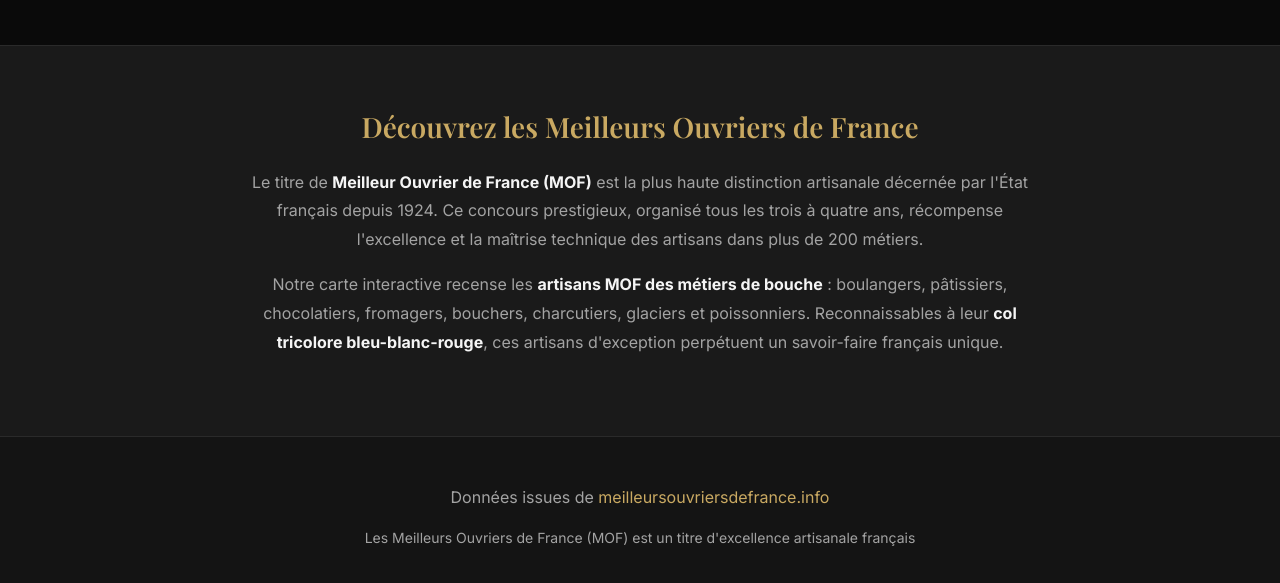
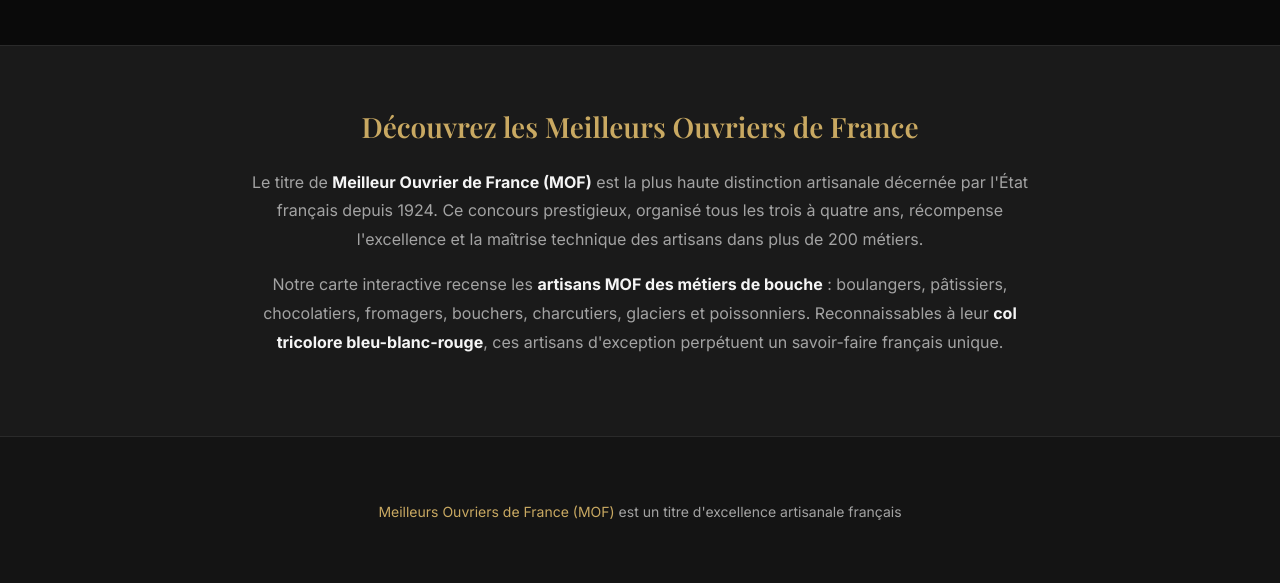
Before and after one commit to mickaelbentz/guide-mof, a website: page docs/index.html in a window 1280 px wide. Shown: the part 1541-2124 px from the top of the page. Drawn offline with nearby package versions, Linux system fonts and the light colour scheme.

Commit message:
Mise à jour footer: lien vers site officiel MOF
Co-Authored-By: Claude Opus 4.5 <noreply@anthropic.com>

```diff
--- a/docs/index.html
+++ b/docs/index.html
@@ -160,14 +160,8 @@
     <!-- Footer -->
     <footer class="footer">
         <div class="container">
-            <p>
-                Données issues de
-                <a href="https://www.meilleursouvriersdefrance.info" target="_blank" rel="noopener">
-                    meilleursouvriersdefrance.info
-                </a>
-            </p>
             <p class="footer-note">
-                Les Meilleurs Ouvriers de France (MOF) est un titre d'excellence artisanale français
+                <a href="https://www.meilleursouvriersdefrance.info" target="_blank" rel="noopener">Meilleurs Ouvriers de France (MOF)</a> est un titre d'excellence artisanale français
             </p>
         </div>
     </footer>
```
Also changed, not shown: public/index.html (+1 -7 lines).
